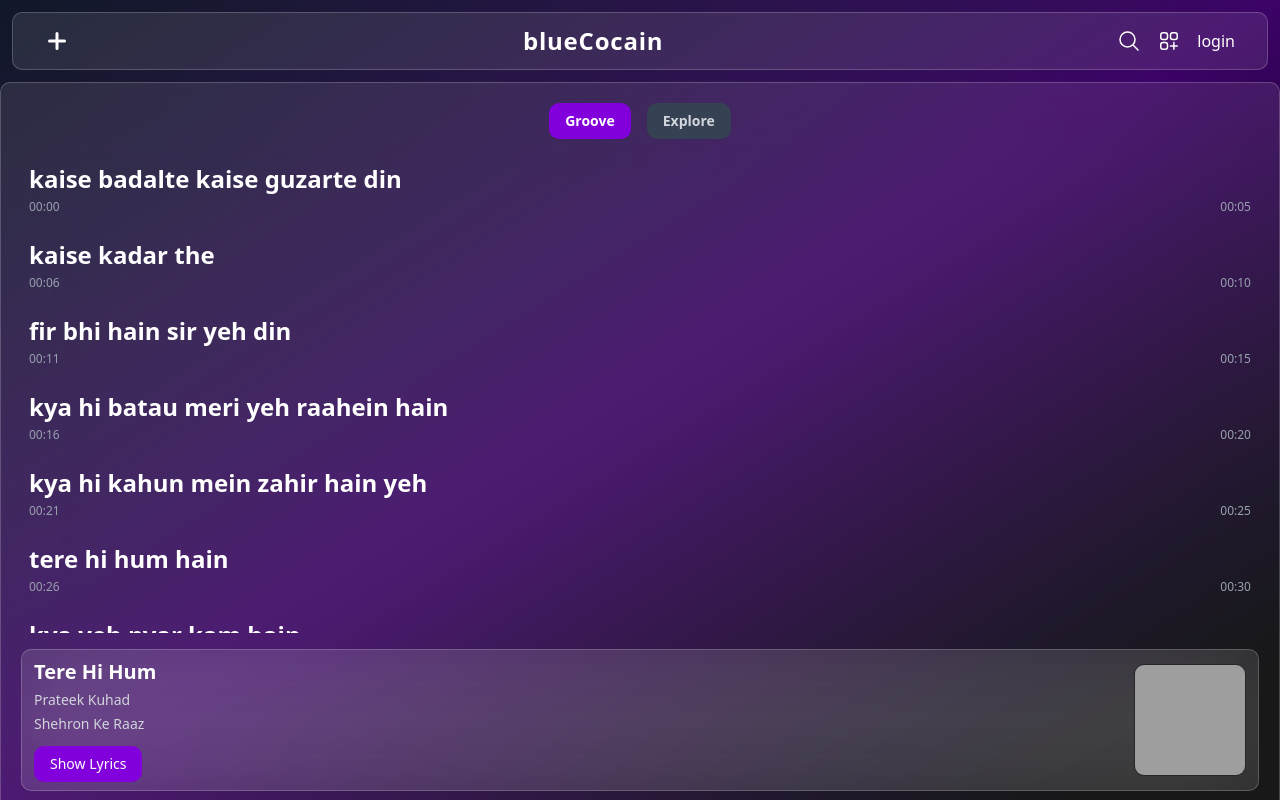
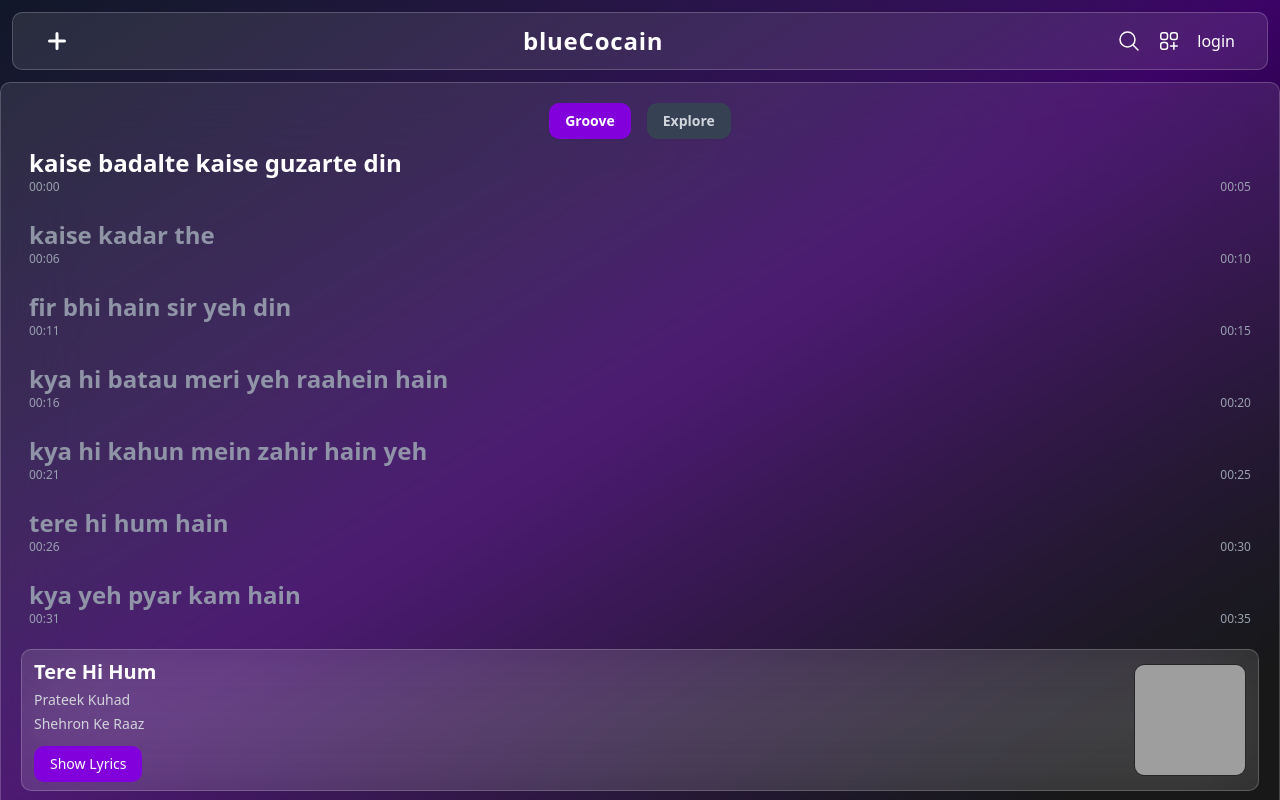
Before and after one commit to kratikesh18/BlackApple, a Next.js app: page / in a window 1280 px wide. Built offline with nearby package versions, Linux system fonts and the light colour scheme; no server answers; grey boxes are pictures that could not be loaded.

Commit message:
added desired groove section with auto-scroll

```diff
--- a/next.config.ts
+++ b/next.config.ts
@@ -3,6 +3,7 @@ import type { NextConfig } from "next";
 const nextConfig: NextConfig = {
   /* config options here */
   reactStrictMode: false,
+
 };
 
 export default nextConfig;
--- a/src/app/page.tsx
+++ b/src/app/page.tsx
@@ -16,10 +16,10 @@ export default function Home() {
         <TabNavigation activeTab={activeTab} setActiveTab={setActiveTab} />
 
         {/* Content Sections */}
-        <div className="w-full h-full my-4 overflow-y-scroll scrollbar-none">
+
           {activeTab === "Explore" && <ExploreTab />}
           {activeTab === "Groove" && <GrooveTab />}
-        </div>
+
 
         {/* Spotify Current State */}
         <SectionWrapper className="bg-gray-200/10 backdrop-blur-2xl bg-opacity-10 border border-white/20 px-3 rounded-lg ">
--- a/src/components/app-components/home-page-components/GrooveTab.tsx
+++ b/src/components/app-components/home-page-components/GrooveTab.tsx
@@ -1,4 +1,4 @@
-import React from "react";
+import React, { useCallback, useEffect, useRef, useState } from "react";
 const tempGrooveData = [
   {
     line: "kaise badalte kaise guzarte din",
@@ -225,13 +225,65 @@ const tempGrooveData = [
 ];
 
 function GrooveTab() {
+  const [currentTime, setCurrentTime] = useState<number>(0);
+  const lyricsContainerRef = useRef<HTMLDivElement>(null);
+  const currentLineRef = useRef<HTMLDivElement | null>(null);
+
+  useEffect(() => {
+    if (currentLineRef.current && lyricsContainerRef.current) {
+      lyricsContainerRef.current.scrollTo({
+        top:
+          currentLineRef.current.offsetTop -
+          lyricsContainerRef.current.offsetHeight / 2,
+        behavior: "smooth",
+      });
+      // console.log("scrolled");
+    }
+  }, [currentTime]);
+
+  useEffect(() => {
+    const interval = setInterval(
+      () => setCurrentTime((prev) => prev + 1),
+      1000
+    );
+    return () => clearInterval(interval);
+  });
+
+  const getCurrentLine = useCallback(() => {
+    const currentlineToSend = tempGrooveData.find(
+      (line) => line.startTime <= currentTime && line.endTime >= currentTime
+    );
+    // console.log(currentlineToSend);
+    return currentlineToSend;
+  }, [currentTime]);
+
+  const currentLine = getCurrentLine();
+
+  const setCurrentLineToClicked = (index: number) => {
+    setCurrentTime(tempGrooveData[index].startTime);
+  };
+
+
   return (
-    <div className="flex flex-col gap-2">
-      {tempGrooveData.map((item) => (
-        <div key={item._id} className="flex flex-col gap-1 p-2 rounded-md">
-          <p className="text-xl md:text-2xl font-medium  md:font-semibold">
+    <div
+      className="flex flex-col gap-2 overflow-scroll scrollbar-none"
+      ref={lyricsContainerRef}
+    >
+      {tempGrooveData.map((item, index) => (
+        <div
+          key={item._id}
+          // className="flex flex-col gap-1 p-2 rounded-md"
+          className={`cursor-pointer p-2 rounded-md transition  `}
+          ref={currentLine === item ? currentLineRef : null}
+          onClick={() => setCurrentLineToClicked(index)}
+        >
+          <h1
+            className={` text-xl md:text-2xl font-medium  md:font-semibold ${
+              currentLine === item ? "text-white" : "text-gray-400/90"
+            }`}
+          >
             {item.line}
-          </p>
+          </h1>
           <div className="text-xs flex justify-between text-gray-400">
             <p>{new Date(item.startTime * 1000).toISOString().substr(14, 5)}</p>
             <p>{new Date(item.endTime * 1000).toISOString().substr(14, 5)}</p>
--- a/src/components/app-components/profile-page-components/SpotifyCurrentState.tsx
+++ b/src/components/app-components/profile-page-components/SpotifyCurrentState.tsx
@@ -497,6 +497,7 @@ function SpotifyCurrentState() {
   const [isAvailable, setIsAvailable] = useState(true);
   const [loading, setLoading] = useState(false);
   const [error, setError] = useState<string | null>(null);
+
   const [track, setTrack] = useState<TrackType>({
     album: {
       name: "Shehron Ke Raaz",
@@ -510,75 +511,77 @@ function SpotifyCurrentState() {
     artists: [{ name: "Prateek Kuhad" }],
     name: "Tere Hi Hum",
   });
+
   const { session } = useMySession();
 
-  // useEffect(() => {
-  //   // if (hasFetched.current) return; // Prevent multiple fetches
-  //   // hasFetched.current = true; // Set the flag to true after the first fetch
+  // logic for fetching the current playing track
+  useEffect(() => {
+    // if (hasFetched.current) return; // Prevent multiple fetches
+    // hasFetched.current = true; // Set the flag to true after the first fetch
 
-  //   const getCurrentPlayingTrack = async () => {
-  //     setLoading(true);
-  //     // setTimeout(() => {
-  //     //   console.log("hello");
-  //     //   setLoading(false);
-  //     // }, 100000);
-  //     setError("");
+    const getCurrentPlayingTrack = async () => {
+      setLoading(true);
+      // setTimeout(() => {
+      //   console.log("hello");
+      //   setLoading(false);
+      // }, 100000);
+      setError("");
 
-  //     try {
-  //       const response = await axios.get(
-  //         "https://api.spotify.com/v1/me/player/currently-playing/",
-  //         {
-  //           headers: {
-  //             Authorization: `Bearer ${session?.accessToken}`,
-  //           },
-  //         }
-  //       );
+      try {
+        const response = await axios.get(
+          "https://api.spotify.com/v1/me/player/currently-playing/",
+          {
+            headers: {
+              Authorization: `Bearer ${session?.accessToken}`,
+            },
+          }
+        );
 
-  //       if (response.status === 204) {
-  //         setError("No track is currently playing on Spotify.");
-  //         setIsAvailable(false);
-  //         return;
-  //       }
+        if (response.status === 204) {
+          setError("No track is currently playing on Spotify.");
+          setIsAvailable(false);
+          return;
+        }
 
-  //       if (response.status === 401) {
-  //         setError("Token expired. Please re-authenticate.");
-  //         setIsAvailable(false);
-  //         return;
-  //       }
+        if (response.status === 401) {
+          setError("Token expired. Please re-authenticate.");
+          setIsAvailable(false);
+          return;
+        }
 
-  //       if (response.status === 200 && response.data) {
-  //         setTrack({
-  //           album: {
-  //             name: response.data.item.album.name,
-  //             artists: response.data.item.album.artists.map((artist: any) => ({
-  //               name: artist.name,
-  //             })),
-  //             images: response.data.item.album.images,
-  //           },
-  //           artists: response.data.item.artists.map((artist: any) => ({
-  //             name: artist.name,
-  //           })),
-  //           name: response.data.item.name,
-  //         });
-  //         setIsAvailable(true);
-  //       }
-  //     } catch (error) {
-  //       if (error instanceof AxiosError) {
-  //         const { response } = error;
-  //         setError(
-  //           response?.data?.error?.message || "Hold on, we are working on this."
-  //         );
-  //       } else {
-  //         setError("An unexpected error occurred.");
-  //       }
-  //       setIsAvailable(false);
-  //     } finally {
-  //       setLoading(false);
-  //     }
-  //   };
+        if (response.status === 200 && response.data) {
+          setTrack({
+            album: {
+              name: response.data.item.album.name,
+              artists: response.data.item.album.artists.map((artist: any) => ({
+                name: artist.name,
+              })),
+              images: response.data.item.album.images,
+            },
+            artists: response.data.item.artists.map((artist: any) => ({
+              name: artist.name,
+            })),
+            name: response.data.item.name,
+          });
+          setIsAvailable(true);
+        }
+      } catch (error) {
+        if (error instanceof AxiosError) {
+          const { response } = error;
+          setError(
+            response?.data?.error?.message || "Hold on, we are working on this."
+          );
+        } else {
+          setError("An unexpected error occurred.");
+        }
+        setIsAvailable(false);
+      } finally {
+        setLoading(false);
+      }
+    };
 
-  //   // getCurrentPlayingTrack();
-  // }, [session]);
+    // getCurrentPlayingTrack();
+  }, [session]);
 
   if (loading) {
     return <SpotifyStateSkeleton />;
```
